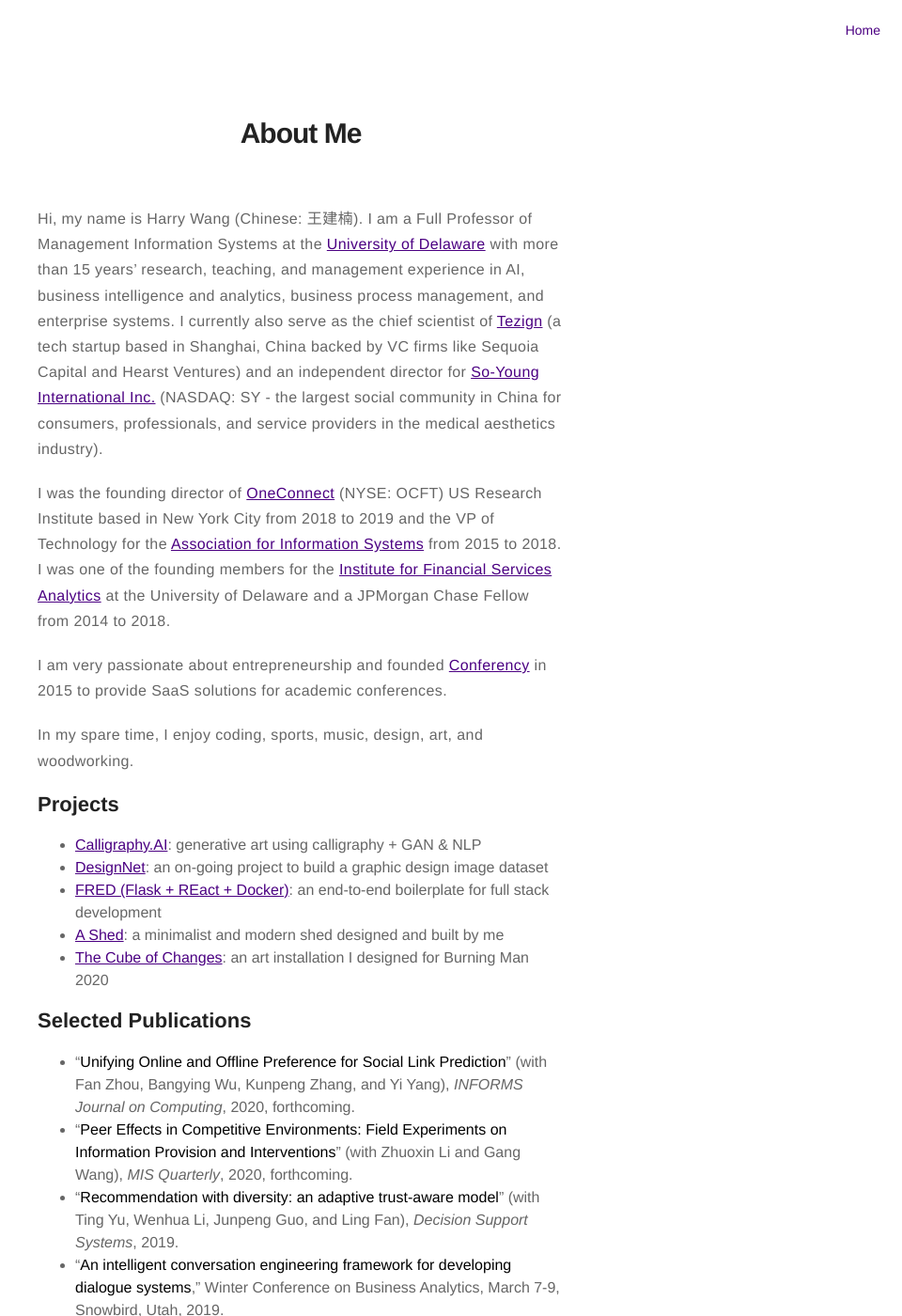
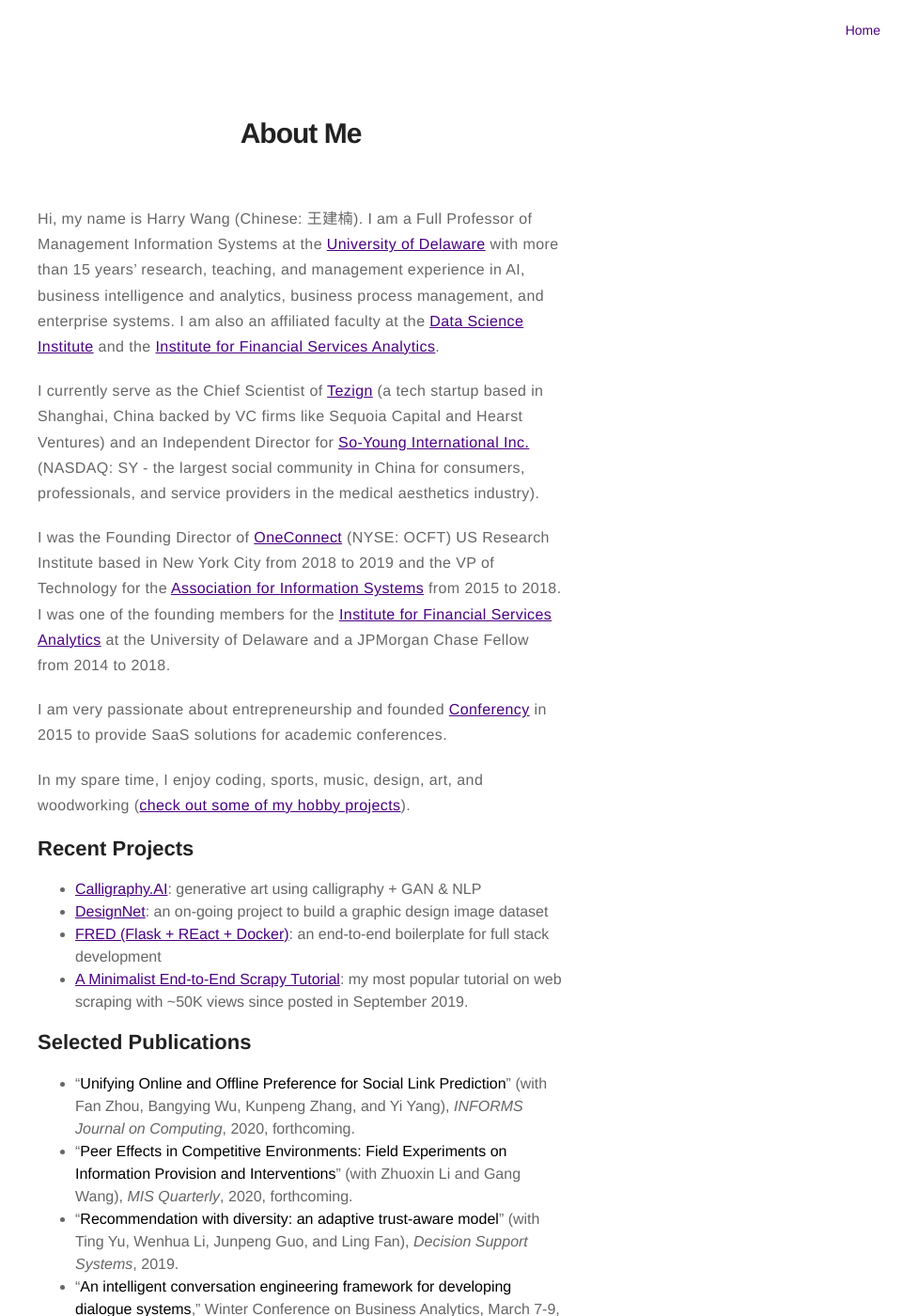
Before and after one commit to harrywang/harrywang.github.io, a Jekyll site: the page built from about.md, in a window 1280 px wide and 1400 px high. Shown: the whole window at 94% size, without its empty margins (320-1280 px from the left). Built offline with Jekyll 4.4.1, drawn with Linux system fonts in a browser that asks for light colours.

Commit message:
update about page

```diff
--- a/about.md
+++ b/about.md
@@ -4,21 +4,22 @@
 ---
 # About Me
 
-Hi, my name is Harry Wang (Chinese: 王建楠). I am a Full Professor of Management Information Systems at the [University of Delaware](https://www.udel.edu/) with more than 15 years' research, teaching, and management experience in AI, business intelligence and analytics, business process management, and enterprise systems. I currently also serve as the chief scientist of [Tezign](https://www.tezign.com) (a tech startup based in Shanghai, China backed by VC firms like Sequoia Capital and Hearst Ventures) and an independent director for [So-Young International Inc.](https://www.soyoung.com) (NASDAQ: SY - the largest social community in China for consumers, professionals, and service providers in the medical aesthetics industry).
+Hi, my name is Harry Wang (Chinese: 王建楠). I am a Full Professor of Management Information Systems at the [University of Delaware](https://lerner.udel.edu/) with more than 15 years' research, teaching, and management experience in AI, business intelligence and analytics, business process management, and enterprise systems. I am also an affiliated faculty at the [Data Science Institute](https://dsi.udel.edu/) and the [Institute for Financial Services Analytics](https://lerner.udel.edu/centers/institute-for-financial-services-analytics/).
 
-I was the founding director of [OneConnect](https://www.ocft.com/) (NYSE: OCFT) US Research Institute based in New York City from 2018 to 2019 and the VP of Technology for the [Association for Information Systems](https://aisnet.org/) from 2015 to 2018. I was one of the founding members for the [Institute for Financial Services Analytics](https://lerner.udel.edu/centers/institute-for-financial-services-analytics/) at the University of Delaware and a JPMorgan Chase Fellow from 2014 to 2018.
+I currently serve as the Chief Scientist of [Tezign](https://www.tezign.com) (a tech startup based in Shanghai, China backed by VC firms like Sequoia Capital and Hearst Ventures) and an Independent Director for [So-Young International Inc.](https://www.soyoung.com) (NASDAQ: SY - the largest social community in China for consumers, professionals, and service providers in the medical aesthetics industry).
+
+I was the Founding Director of [OneConnect](https://www.ocft.com/) (NYSE: OCFT) US Research Institute based in New York City from 2018 to 2019 and the VP of Technology for the [Association for Information Systems](https://aisnet.org/) from 2015 to 2018. I was one of the founding members for the [Institute for Financial Services Analytics](https://lerner.udel.edu/centers/institute-for-financial-services-analytics/) at the University of Delaware and a JPMorgan Chase Fellow from 2014 to 2018.
 
 I am very passionate about entrepreneurship and founded [Conferency](https://www.conferency.com/) in 2015 to provide SaaS solutions for academic conferences.
 
-In my spare time, I enjoy coding, sports, music, design, art, and woodworking.
+In my spare time, I enjoy coding, sports, music, design, art, and woodworking ([check out some of my hobby projects](hobby.md)).
 
-## Projects
+## Recent Projects
 
 - [Calligraphy.AI](http://harrywang.me/calligraphy): generative art using calligraphy + GAN & NLP
 - [DesignNet](https://design-net.org/): an on-going project to build a graphic design image dataset
 - [FRED (Flask + REact + Docker)](http://harrywang.me/fred): an end-to-end boilerplate for full stack development
-- [A Shed](http://harrywang.me/shed): a minimalist and modern shed designed and built by me
-- [The Cube of Changes](http://harrywang.me/cube): an art installation I designed for Burning Man 2020
+ - [A Minimalist End-to-End Scrapy Tutorial](https://towardsdatascience.com/a-minimalist-end-to-end-scrapy-tutorial-part-i-11e350bcdec0?source=friends_link&sk=c9f8e32f28a88c61987ec60f93b93e6d): my most popular tutorial on web scraping with ~50K views since posted in September 2019.
 
 ## Selected Publications
 
```
Also changed, not shown: hobby.md (added, +8 -0 lines).
